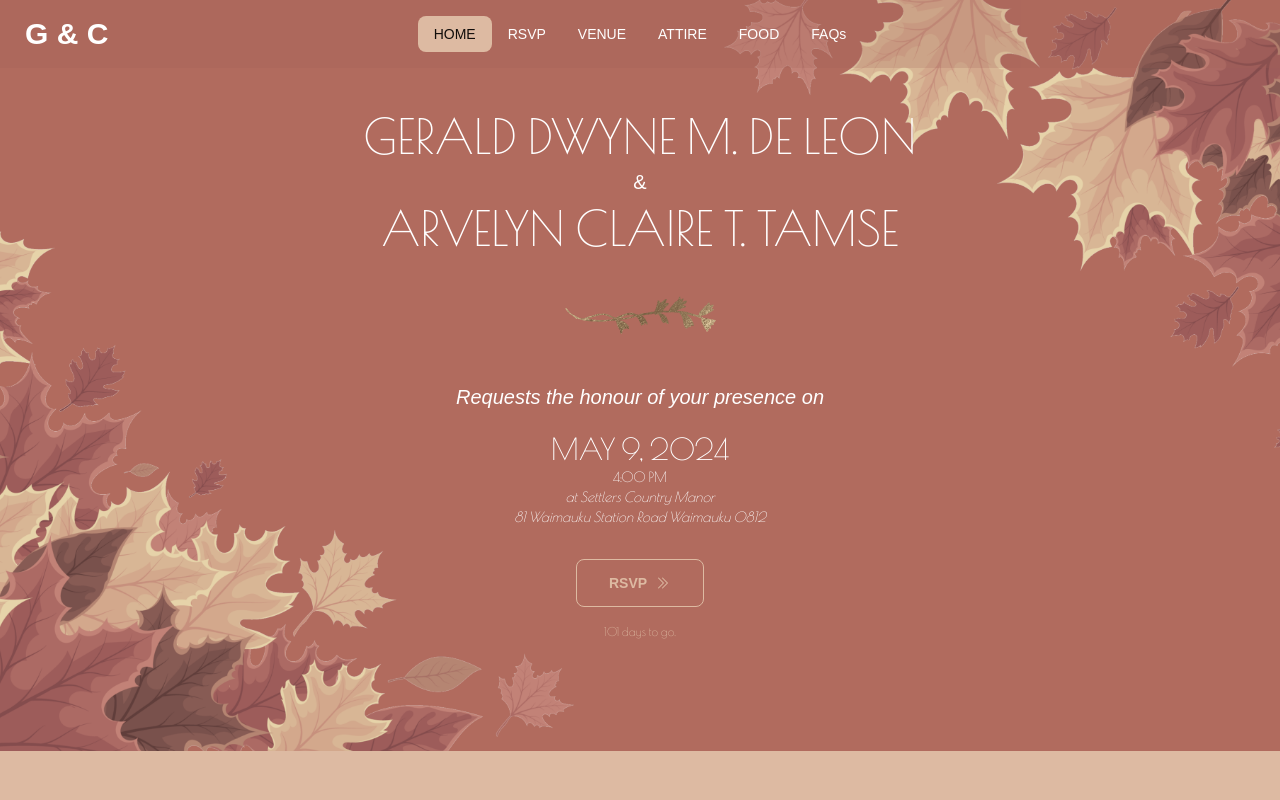
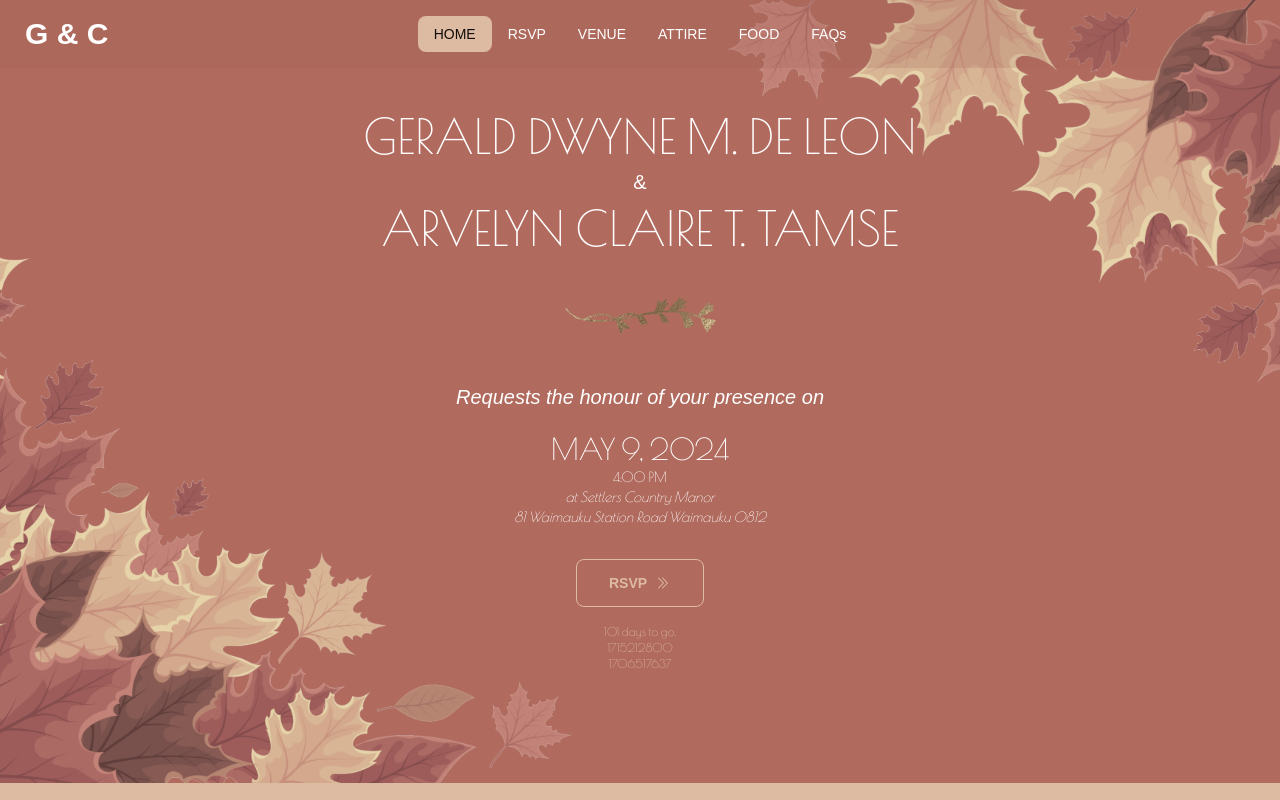
Before and after one commit to DonFacundo/wedding-rsvp, a Next.js app: page /1 in a window 1280 px wide. Shown: the top 800 px of the page. Built offline with nearby package versions, Linux system fonts and the light colour scheme; no server answers; a web font is replaced by a local one.

Commit message:
daysLeft Testing

```diff
--- a/app/components/Homepage.tsx
+++ b/app/components/Homepage.tsx
@@ -5,7 +5,7 @@ import { motion } from "framer-motion";
 import Image from "next/image";
 import Link from "next/link";
 
-const Homepage = ({ slug, daysLeft }: { slug: string; daysLeft: number }) => {
+const Homepage = ({ slug, daysLeft }: { slug: string; daysLeft: any }) => {
   return (
     <>
       <motion.div
@@ -148,7 +148,11 @@ const Homepage = ({ slug, daysLeft }: { slug: string; daysLeft: number }) => {
           className="w-full flex justify-center mt-4"
         >
           <p className="font-poiretone text-secondary text-xs">
-            {daysLeft} day{daysLeft > 1 && "s"} to go.
+            {daysLeft.daysLeft} day{daysLeft.daysLeft > 1 && "s"} to go.
+            <br />
+            {daysLeft.eventDate.seconds}
+            <br />
+            {daysLeft.currentDate.seconds}
           </p>
         </motion.div>
       </motion.div>
--- a/libs/firebase.ts
+++ b/libs/firebase.ts
@@ -44,7 +44,11 @@ const getDaysLeftBeforeEvent = async () => {
   const currentDate = Timestamp.now();
 
   const diff = eventDate.toMillis() - currentDate.toMillis();
-  return Math.ceil(diff / (1000 * 60 * 60 * 24));
+  return {
+    eventDate,
+    currentDate,
+    daysLeft: Math.ceil(diff / (1000 * 60 * 60 * 24)),
+  };
 };
 
 const updateRSVP = async (collection: string, docId: string, data: any) => {
```
